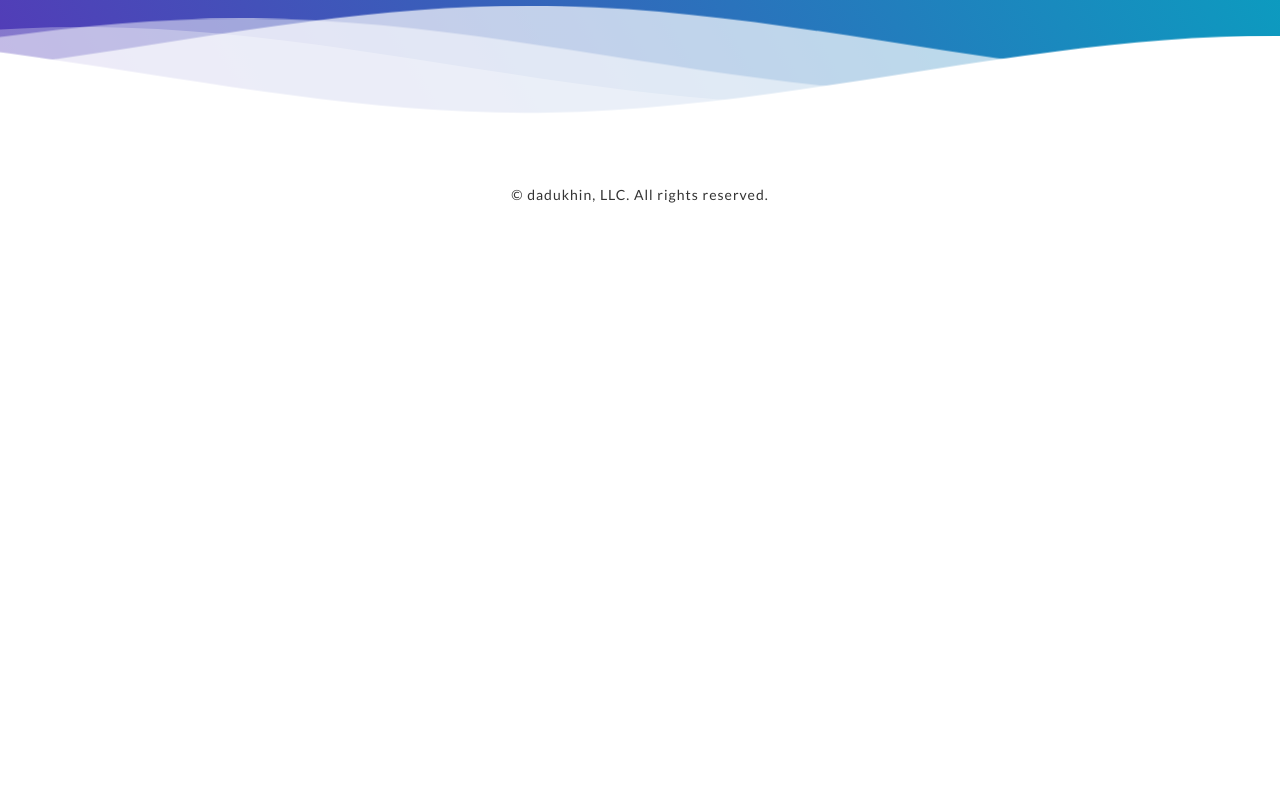
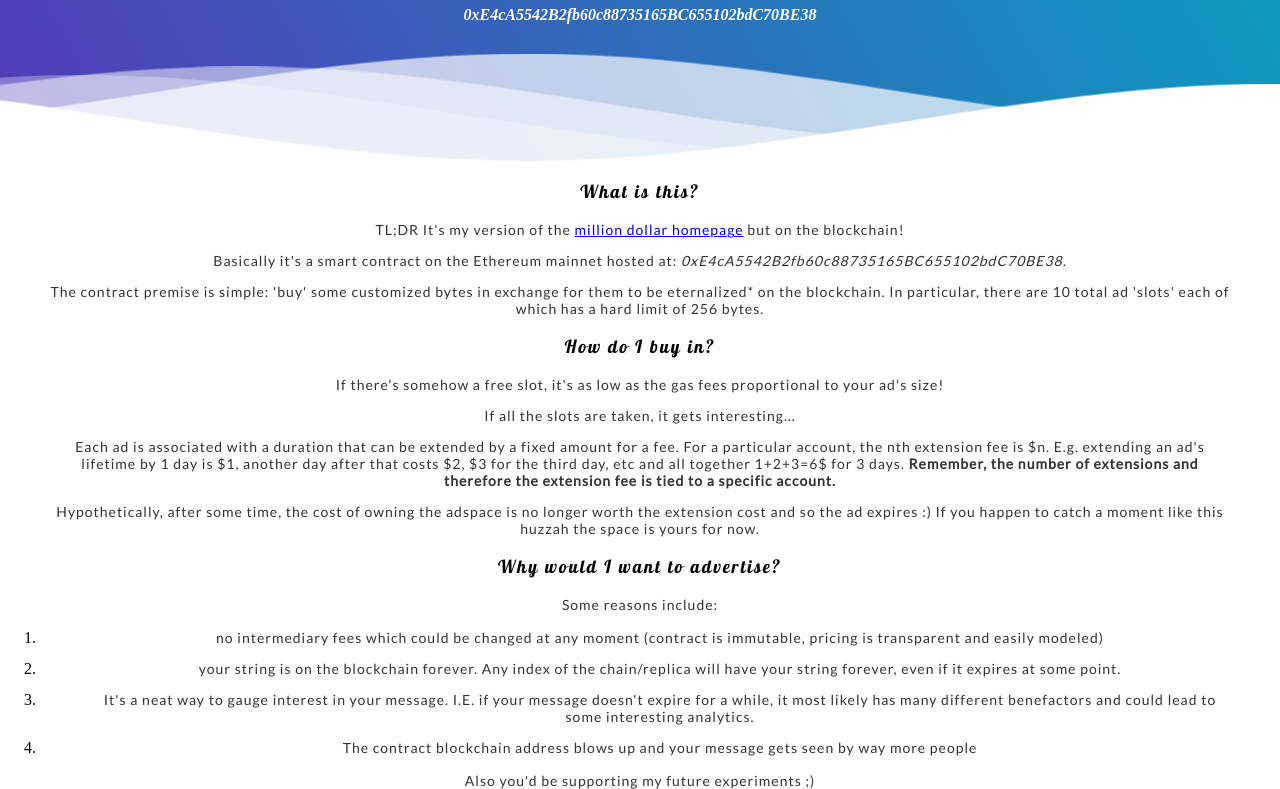
Before and after one commit to dadukhin/dadukhin.github.io, a plain HTML site: page index.html in a window 1280 px wide. Shown: the part 422-1211 px from the top of the page. Before the commit the page ends 800 px from the top, so only its background shows below. Drawn offline with Linux system fonts and the light colour scheme.

Commit message:
money_attempt

```diff
--- a/index.html
+++ b/index.html
@@ -33,9 +33,10 @@ C499.8,112.4,388.1,0.8,250.4,0.8z M383.8,326.3c-62,0-101.4-14.1-117.6-46.3c-17.1
 c-22.4,3-38.4,9.2-47.8,18.3c-11.2,10.9-13.6,26.7-16.3,45c-3.1,20.8-6.6,44.4-25.3,62.4c-19.8,19.1-51.6,26.9-100.2,24.6l1.8-39.7		c35.9,1.6,59.7-2.9,70.8-13.6c8.9-8.6,11.1-22.9,13.5-39.6c6.3-42,14.8-99.4,141.4-99.4h41L333,166c-12.6,16-45.4,68.2-31.2,96.2	c9.2,18.3,41.5,25.6,91.2,24.2l1.1,39.8C390.5,326.2,387.1,326.3,383.8,326.3z" />
 </g>
 </svg>
-<h1>Netflow</h1>
+<h1>Bytes-4-Coin</h1>
 </div>
-<h3> Agentless Orchestration</h3>
+<h2> Your ad on the blockchain!</h2>
+<h4> <i>0xE4cA5542B2fb60c88735165BC655102bdC70BE38</i> </h4>
 <div>
 <svg class="waves" xmlns="http://www.w3.org/2000/svg" xmlns:xlink="http://www.w3.org/1999/xlink"
 viewBox="0 24 150 28" preserveAspectRatio="none" shape-rendering="auto">
@@ -52,10 +53,26 @@ viewBox="0 24 150 28" preserveAspectRatio="none" shape-rendering="auto">
 </div>
 
 </div>
+<div class = "inner-header">
+<h3>What is this?</h3>
+<p>TL;DR It's my version of the <a href='http://www.milliondollarhomepage.com/'>million dollar homepage</a> but on the blockchain!</p>
+<p>Basically it's a smart contract on the Ethereum mainnet hosted at: <i>0xE4cA5542B2fb60c88735165BC655102bdC70BE38.</i> </p><p>The contract premise is simple: 'buy' some customized bytes in exchange for them to be eternalized* on the blockchain. In particular, there are 10 total ad 'slots' each of which has a hard limit of 256 bytes.
+</p>
+<h3>How do I buy in?</h3>
+<p>If there's somehow a free slot, it's as low as the gas fees proportional to your ad's size!</p>
+<p>If all the slots are taken, it gets interesting...</p>
+<p>Each ad is associated with a duration that can be extended by a fixed amount for a fee. For a particular account, the nth extension fee is $n. E.g. extending an ad's lifetime by 1 day is $1, another day after that costs $2, $3 for the third day, etc and all together 1+2+3=6$ for 3 days. <b>Remember, the number of extensions and therefore the extension fee is tied to a specific account.</b>
+<p>Hypothetically, after some time, the cost of owning the adspace is no longer worth the extension cost and so the ad expires :) If you happen to catch a moment like this huzzah the space is yours for now.</p>
+<p></p>
+<h3>Why would I want to advertise?</h3>
+<p>Some reasons include: </p>
+    <ol>
+<li><p> no intermediary fees which could be changed at any moment (contract is immutable, pricing is transparent and easily modeled)</p>
+<li><p> your string is on the blockchain forever. Any index of the chain/replica will have your string forever, even if it expires at some point.</p>
+<li><p> It's a neat way to gauge interest in your message. I.E. if your message doesn't expire for a while, it most likely has many different benefactors and could lead to some interesting analytics.</p>
+<li><p> The contract blockchain address blows up and your message gets seen by way more people</p></ol>
 
-<div class="content flex">
-<p>© dadukhin, LLC. All rights reserved.</p>
+<p> Also you'd be supporting my future experiments ;)</p>
 </div>
-
 </body>
 </html>
--- a/stolen.css
+++ b/stolen.css
@@ -22,6 +22,8 @@ p {
   letter-spacing: 1px;
   font-size:14px;
   color: #333333;
+  margin-left: 50px;
+  margin-right: 50px;
 }
 
 .header {
@@ -42,6 +44,7 @@ p {
   height:45vh;
   width:100%;
   margin: 0;
+  text-align:center;
   padding: 0;
 }
 
```
Also changed, not shown: 1 other file.
